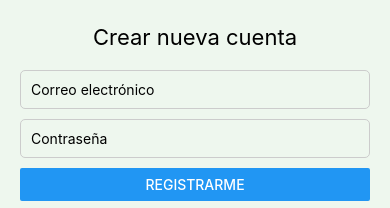
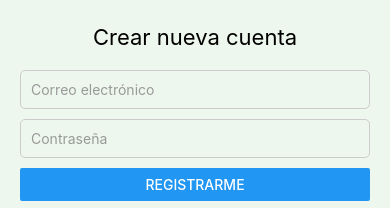
Before and after one commit to koockie/Handicap__Golf_App, a React Native app: screen /Register in a window 390 px wide. Shown: the part 328-536 px from the top of the page. Built offline with nearby package versions, Linux system fonts and the light colour scheme.

Commit message:
cambio color login

```diff
--- a/src/screens/RegisterScreen.tsx
+++ b/src/screens/RegisterScreen.tsx
@@ -48,6 +48,7 @@ export default function RegisterScreen({ navigation }: { navigation: RegisterNav
       <Text style={styles.title}>Crear nueva cuenta</Text>
       <TextInput
         placeholder="Correo electrónico"
+        placeholderTextColor="#999"
         value={email}
         onChangeText={setEmail}
         style={styles.input}
@@ -56,6 +57,7 @@ export default function RegisterScreen({ navigation }: { navigation: RegisterNav
       />
       <TextInput
         placeholder="Contraseña"
+        placeholderTextColor="#999"
         value={password}
         onChangeText={setPassword}
         secureTextEntry
```
